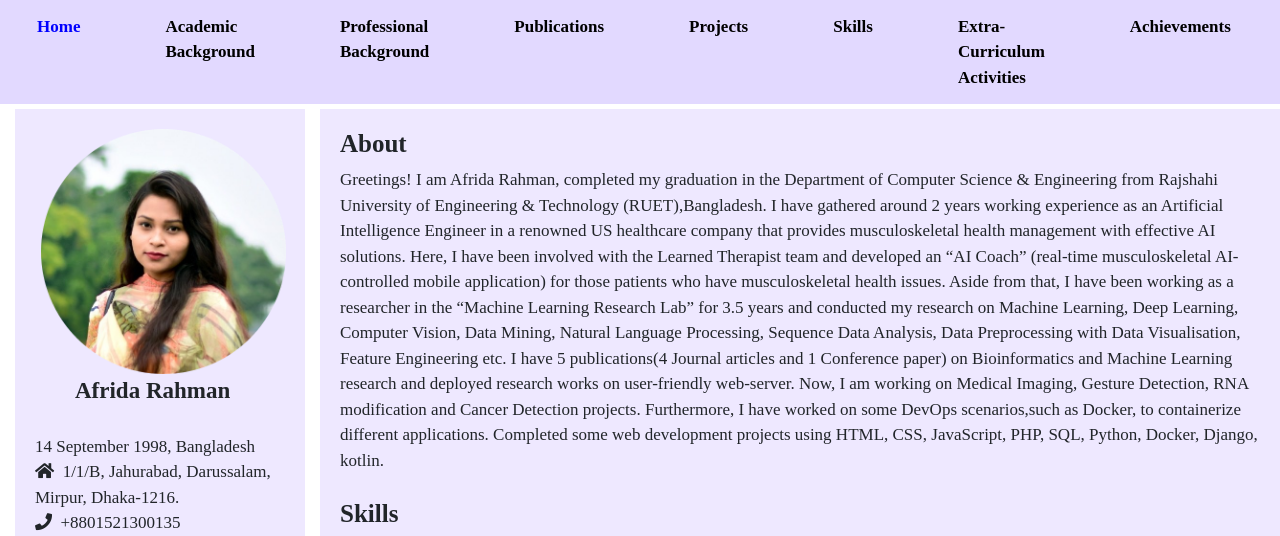
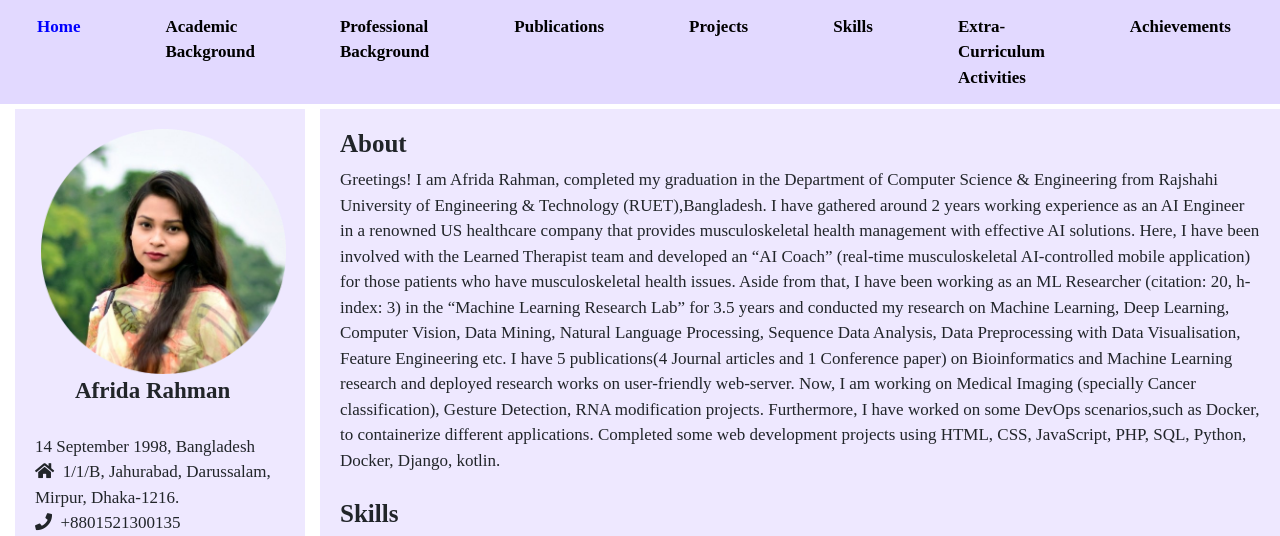
Before and after one commit to Afrida-Rahman/afridarahman.github.io, a plain HTML site: page index.html in a window 1280 px wide. Shown: the top 536 px of the page. Drawn offline with nearby package versions, Linux system fonts and the light colour scheme.

Commit message:
Changed some words

```diff
--- a/index.html
+++ b/index.html
@@ -132,20 +132,20 @@
                     <div>
                         Greetings! I am Afrida Rahman, completed my graduation in the Department of Computer Science &
                         Engineering from Rajshahi University of Engineering & Technology (RUET),Bangladesh. I have
-                        gathered around 2 years working experience as an Artificial Intelligence Engineer in a renowned
+                        gathered around 2 years working experience as an AI Engineer in a renowned
                         US healthcare company that provides musculoskeletal health management with effective AI
                         solutions. Here, I have been involved with the Learned Therapist team and developed an “AI
                         Coach” (real-time musculoskeletal AI-controlled mobile application) for those patients who have
-                        musculoskeletal health issues. Aside from that, I have been working as a researcher in the
-                        “Machine Learning Research Lab” for 3.5 years and conducted my research on Machine Learning,
-                        Deep Learning, Computer Vision, Data Mining, Natural Language Processing, Sequence Data
-                        Analysis, Data Preprocessing with Data Visualisation, Feature Engineering etc. I have 5
-                        publications(4 Journal articles and 1 Conference paper) on Bioinformatics and Machine Learning
-                        research and deployed research works on user-friendly web-server. Now, I am working on Medical
-                        Imaging, Gesture Detection, RNA modification and Cancer Detection projects. Furthermore, I have
-                        worked on some DevOps scenarios,such as Docker, to containerize different applications.
-                        Completed some web development projects using HTML, CSS, JavaScript, PHP, SQL, Python, Docker,
-                        Django, kotlin.
+                        musculoskeletal health issues. Aside from that, I have been working as an ML Researcher
+                        (citation: 20, h-index: 3) in the “Machine Learning Research Lab” for 3.5 years and conducted my
+                        research on Machine Learning, Deep Learning, Computer Vision, Data Mining, Natural Language
+                        Processing, Sequence Data Analysis, Data Preprocessing with Data Visualisation, Feature
+                        Engineering etc. I have 5 publications(4 Journal articles and 1 Conference paper) on
+                        Bioinformatics and Machine Learning research and deployed research works on user-friendly
+                        web-server. Now, I am working on Medical Imaging (specially Cancer classification), Gesture
+                        Detection, RNA modification projects. Furthermore, I have worked on some DevOps scenarios,such
+                        as Docker, to containerize different applications. Completed some web development projects using
+                        HTML, CSS, JavaScript, PHP, SQL, Python, Docker, Django, kotlin.
 
                     </div>
                     <br>
```
Also changed, not shown: 1 other file.
